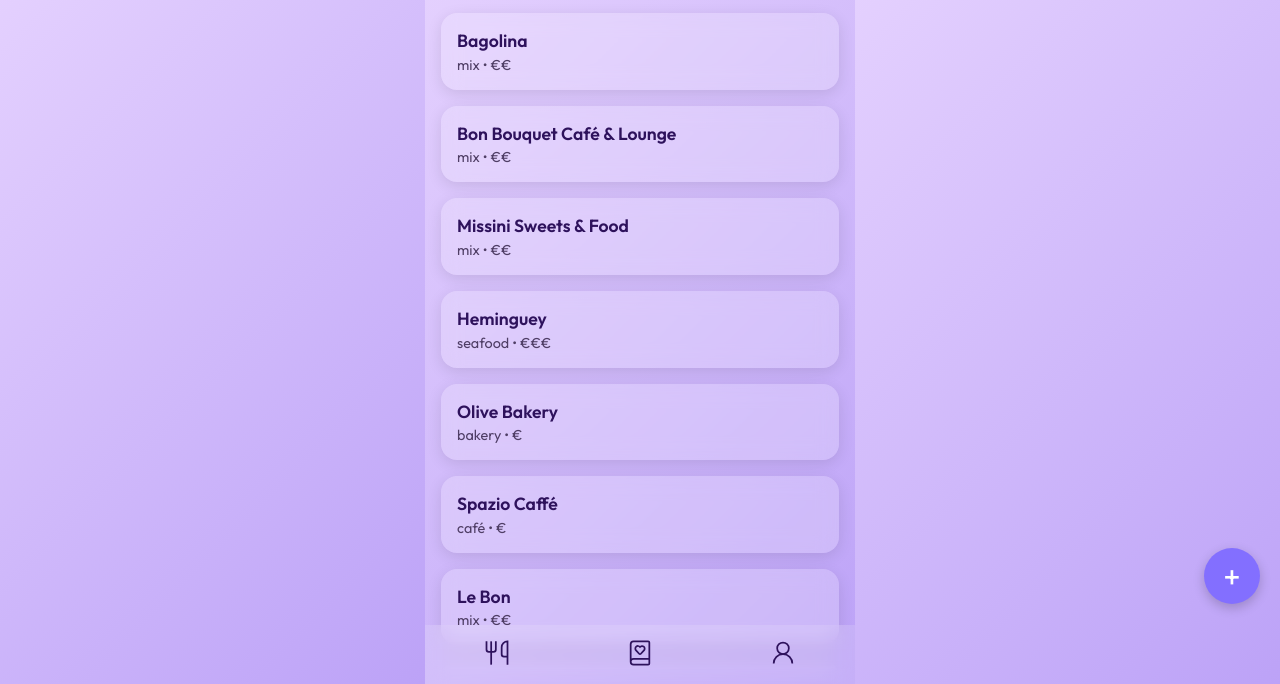
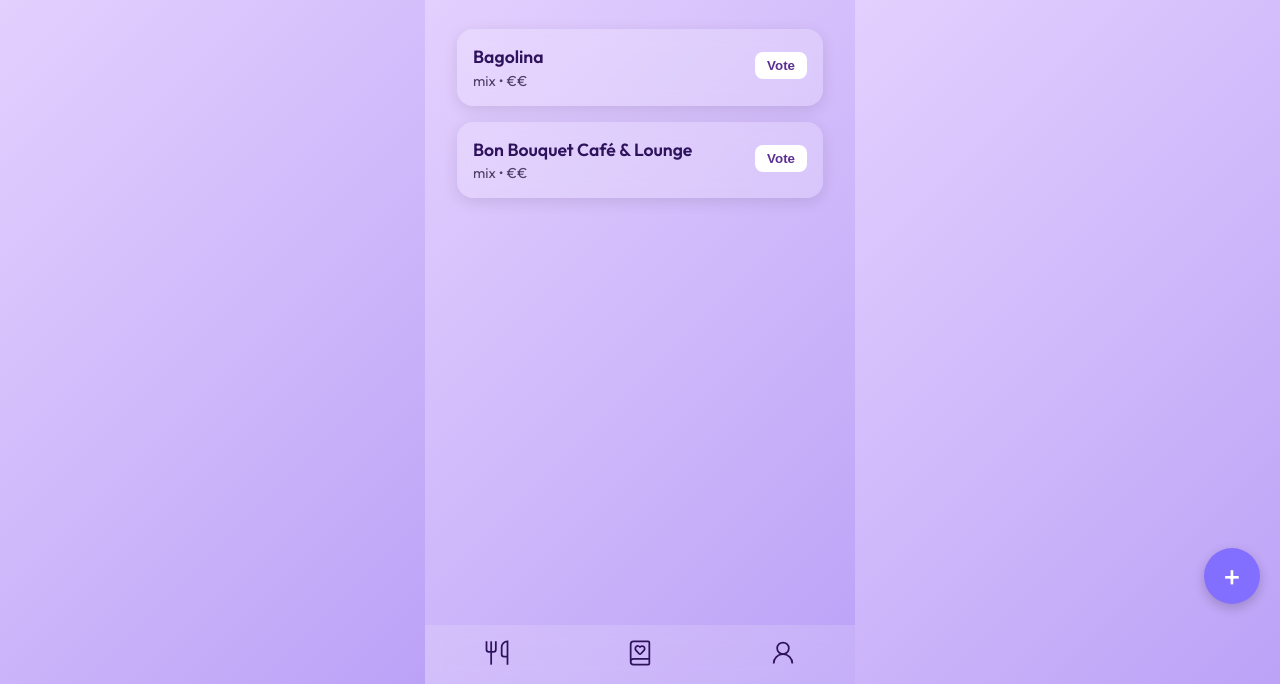
Before and after one commit to GresaNeziri/lunching, a plain HTML site: page index.html in a window 1280 px wide. Shown: the part 116-800 px from the top of the page. Drawn offline with Linux system fonts and the light colour scheme.

Commit message:
vote test

```diff
--- a/index.html
+++ b/index.html
@@ -130,6 +130,40 @@
     <div id="restaurantList">
       <!-- Injected restaurant items below -->
       <!-- Begin restaurant list -->
+      <div class="view active" id="homeView">
+  <div id="restaurantList">
+    <div class="restaurant-item">
+      <div style="display: flex; justify-content: space-between; align-items: center;">
+        <div>
+          <h3><a href="https://maps.app.goo.gl/URsmfKFtnkttNPQj8" target="_blank" style="color: inherit; text-decoration: none;">Bagolina</a></h3>
+          <p>mix • €€</p>
+        </div>
+        <div>
+          <button onclick="vote('Bagolina')" style="background: #fff; border: none; padding: 6px 12px; border-radius: 8px; font-weight: bold; color: #5b2e91; cursor: pointer;">Vote</button>
+          <div id="votes-Bagolina" style="text-align: center; font-size: 0.9em; margin-top: 4px;"></div>
+        </div>
+      </div>
+    </div>
+
+    <!-- Duplicate this structure for each restaurant below, just changing the name -->
+
+    <div class="restaurant-item">
+      <div style="display: flex; justify-content: space-between; align-items: center;">
+        <div>
+          <h3><a href="https://maps.app.goo.gl/1xJEcH8q3BaAKz8F8" target="_blank" style="color: inherit; text-decoration: none;">Bon Bouquet Café & Lounge</a></h3>
+          <p>mix • €€</p>
+        </div>
+        <div>
+          <button onclick="vote('Bon Bouquet')" style="background: #fff; border: none; padding: 6px 12px; border-radius: 8px; font-weight: bold; color: #5b2e91; cursor: pointer;">Vote</button>
+          <div id="votes-Bon Bouquet" style="text-align: center; font-size: 0.9em; margin-top: 4px;"></div>
+        </div>
+      </div>
+    </div>
+
+    <!-- Repeat same structure for other restaurants -->
+  </div>
+</div>
+<!-- prej qetu -->
 <div class="restaurant-item">
   <h3><a href="https://maps.app.goo.gl/URsmfKFtnkttNPQj8" target="_blank" style="color: inherit; text-decoration: none;">Bagolina</a></h3>
   <p>mix • €€</p>
```
